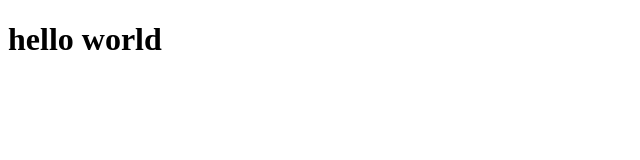
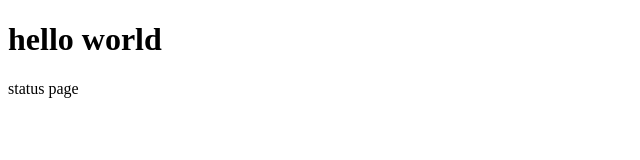
Before and after one commit to WasylG/project_1, a plain HTML site: page index.html in a window 1280 px wide. Shown: the full height of the page, 0-640 px from the left. Drawn offline with Linux system fonts and the light colour scheme.

Commit message:
added p tag

```diff
--- a/index.html
+++ b/index.html
@@ -8,7 +8,7 @@
 </head>
 <body>
     <h1>hello world</h1>
-
+    <p>status page</p>
     <script src="js/script.js"></script>
 </body>
 </html>
```
